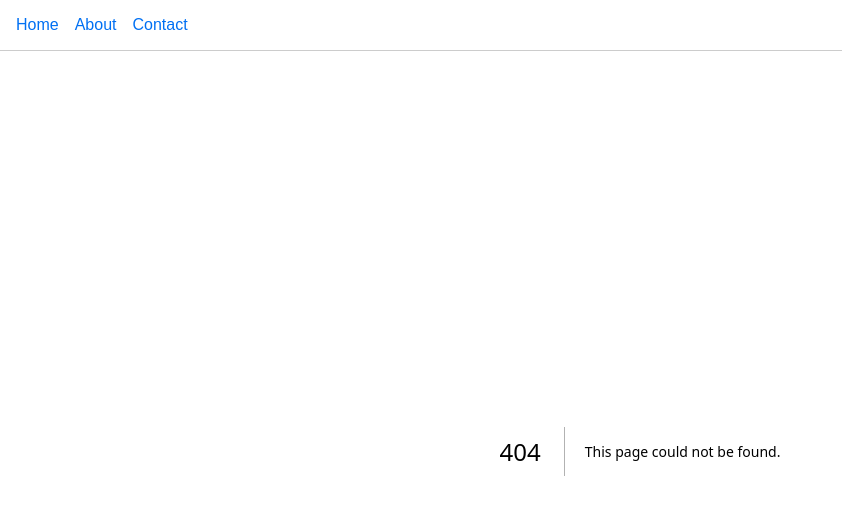
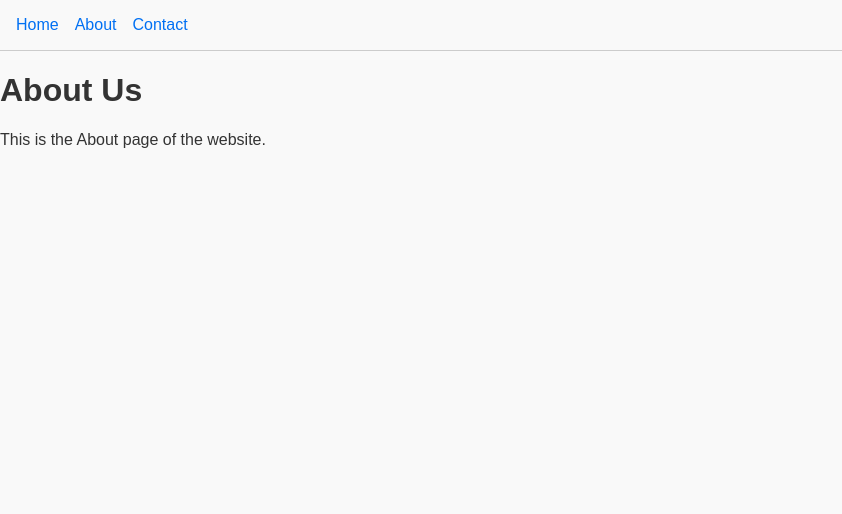
Before and after one commit to ashigupta99/IR_IITK, a Next.js app in the folder ir-web/: page /about in a window 1280 px wide. Before the commit this address had no page. Shown: the top 514 px of the page, without its empty margins (0-842 px from the left). Built offline with nearby package versions, Linux system fonts and the light colour scheme.

Commit message:
Add files via upload

```diff
--- /dev/null
+++ b/ir-web/src/app/about/page.js
@@ -0,0 +1,8 @@
+export default function AboutPage() {
+  return (
+    <div>
+      <h1>About Us</h1>
+      <p>This is the About page of the website.</p>
+    </div>
+  );
+}
```
